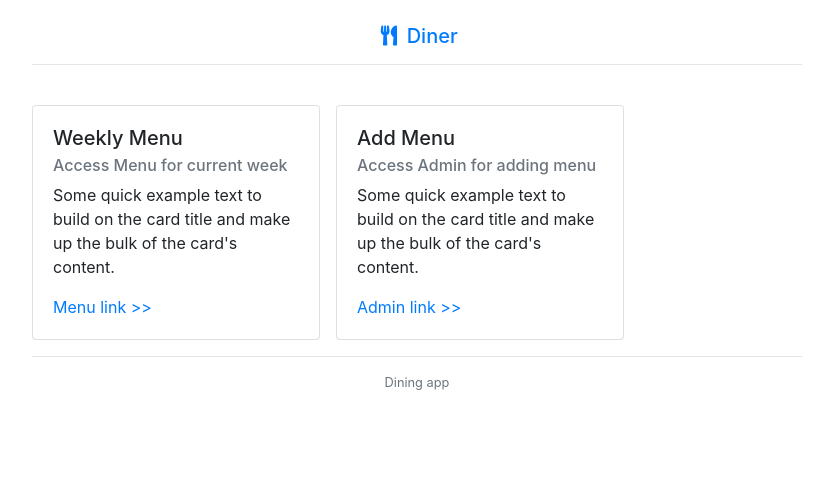
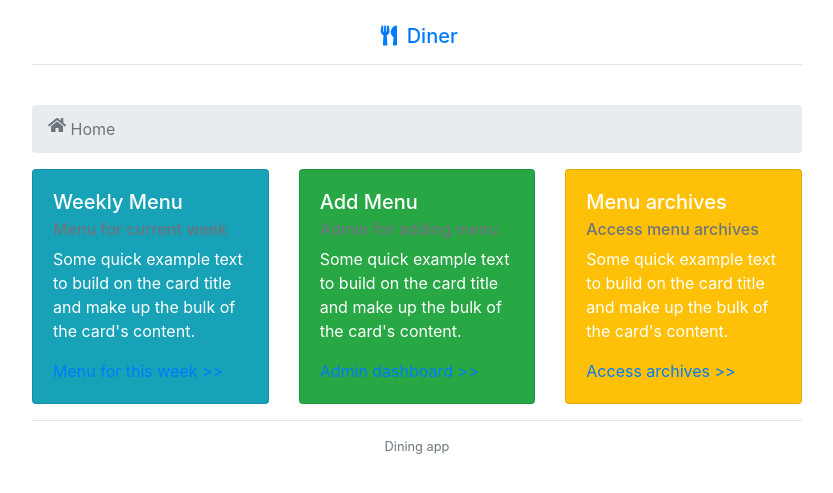
Before and after one commit to losanki/diner, a Django app: page / in a window 1280 px wide. Shown: the top 493 px of the page, without its empty margins (223-1056 px from the left). Run offline with Django 3.2, Linux system fonts and the light colour scheme; some libraries are stand-ins or nearby versions.

Commit message:
Use colored cards

```diff
--- a/templates/dashboard.html
+++ b/templates/dashboard.html
@@ -1,25 +1,45 @@
 {% extends 'base.html' %}
 {% block content %}
-<div class="container mt-3">
+    <nav aria-label="breadcrumb">
+        <ol class="breadcrumb">
+            <li class="breadcrumb-item active" aria-current="page"><i class="fa fa-home"></i>&nbsp;Home</li>
+        </ol>
+    </nav>
+
     <div class="row">
-        <div class="card" style="width: 18rem;">
+        <div class="col-sm-4">
+            <div class="card text-white bg-info">
                 <div class="card-body">
                     <h5 class="card-title">Weekly Menu</h5>
-                <h6 class="card-subtitle mb-2 text-muted">Access Menu for current week</h6>
+                    <h6 class="card-subtitle mb-2 text-muted">Menu for current week</h6>
                     <p class="card-text">Some quick example text to build on the card title and make up the bulk of the
                         card's
                         content.</p>
-                <a href="{% url 'menus' %}" class="card-link">Menu link >></a>
+                    <a href="{% url 'menus-week' year week %}" class="card-link">Menu for this week >></a>
                 </div>
             </div>
-        <div class="card ml-3" style="width: 18rem;">
+        </div>
+        <div class="col-sm-4">
+            <div class="card text-white bg-success">
                 <div class="card-body">
                     <h5 class="card-title">Add Menu</h5>
-                <h6 class="card-subtitle mb-2 text-muted">Access Admin for adding menu</h6>
+                    <h6 class="card-subtitle mb-2 text-muted">Admin for adding menu</h6>
                     <p class="card-text">Some quick example text to build on the card title and make up the bulk of the
                         card's
                         content.</p>
-                <a href="/admin" class="card-link">Admin link >></a>
+                    <a href="/admin" class="card-link">Admin dashboard >></a>
+                </div>
+            </div>
+        </div>
+        <div class="col-sm-4">
+            <div class="card text-white bg-warning">
+                <div class="card-body">
+                    <h5 class="card-title">Menu archives</h5>
+                    <h6 class="card-subtitle mb-2 text-muted">Access menu archives </h6>
+                    <p class="card-text">Some quick example text to build on the card title and make up the bulk of the
+                        card's
+                        content.</p>
+                    <a href="/admin" class="card-link">Access archives >></a>
                 </div>
             </div>
         </div>
```
Lines whose indentation alone changed are shown as unchanged.
